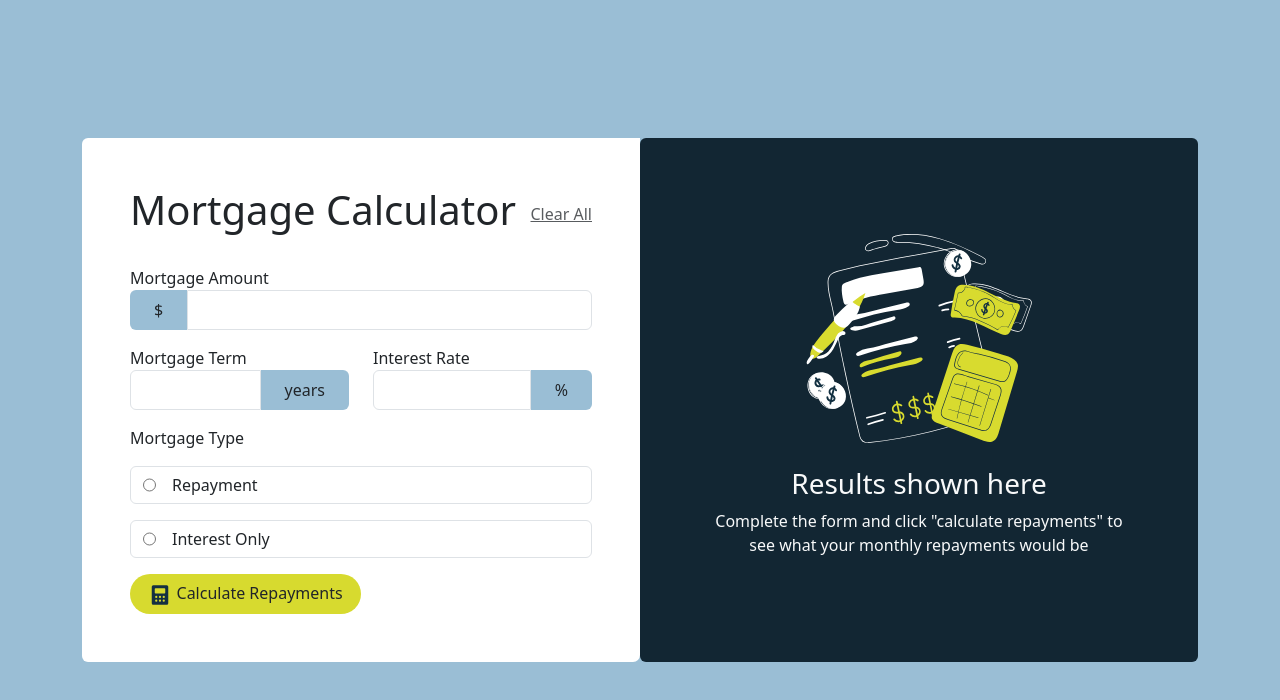
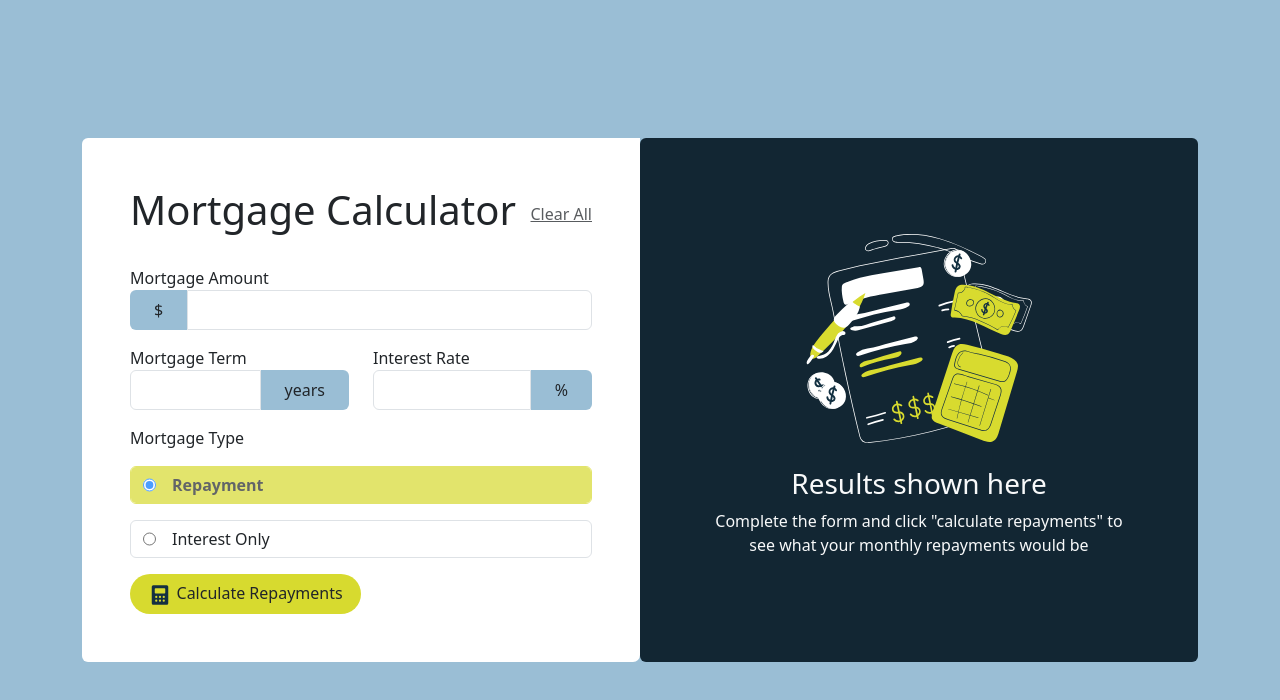
Before and after one commit to abdalsimam1-sketch/mortgage-calculator, a React (Vite) app: page / in a window 1280 px wide. Shown: the top 700 px of the page. Built offline with nearby package versions, Linux system fonts and the light colour scheme.

Commit message:
add : higlight selected type

```diff
--- a/src/index.css
+++ b/src/index.css
@@ -46,6 +46,16 @@ button.cal-button:hover {
   background-color: var(--white);
   border-bottom-right-radius: 7px;
 }
+input:focus {
+  border-color: var(--lime);
+  background-color: var(--lime);
+}
+.form-control.active-type {
+  background-color: var(--lime);
+  opacity: 0.7;
+  border-color: var(--lime);
+  font-weight: bold;
+}
 
 @media (min-width: 768px) {
   .green-section {
--- a/src/pages/Home.jsx
+++ b/src/pages/Home.jsx
@@ -195,10 +195,11 @@ export const Home = () => {
             <div className="type-section d-flex flex-column gap-3">
               <span>Mortgage Type</span>
               <label
-                className="form-control d-flex gap-3 cursor-pointer"
+                className={`cursor-pointer ${formState.type === "repayment" ? "active-type" : ""} form-control d-flex gap-3`}
                 id="repayment"
               >
                 <input
+                  checked={formState.type === "repayment"}
                   value={"repayment"}
                   onChange={(e) =>
                     setFormState((current) => ({
@@ -211,15 +212,14 @@ export const Home = () => {
                   className="cursor-pointer"
                   name="type"
                 />
-                <label htmlFor="repayment" className="cursor-pointer">
-                  Repayment
-                </label>
+                <span className="cursor-pointer">Repayment</span>
               </label>
               <label
-                className="form-control d-flex gap-3 cursor-pointer"
+                className={`cursor-pointer ${formState.type === "interest" ? "active-type" : ""} form-control d-flex gap-3`}
                 id="interest"
               >
                 <input
+                  checked={formState.type === "interest"}
                   value={"interest"}
                   onChange={(e) =>
                     setFormState((current) => ({
@@ -232,9 +232,7 @@ export const Home = () => {
                   id="interest"
                   className="cursor-pointer"
                 />
-                <label htmlFor="interest" className="cursor-pointer">
-                  Interest Only
-                </label>
+                <span className="cursor-pointer">Interest Only</span>
               </label>
             </div>
             <div>
```
